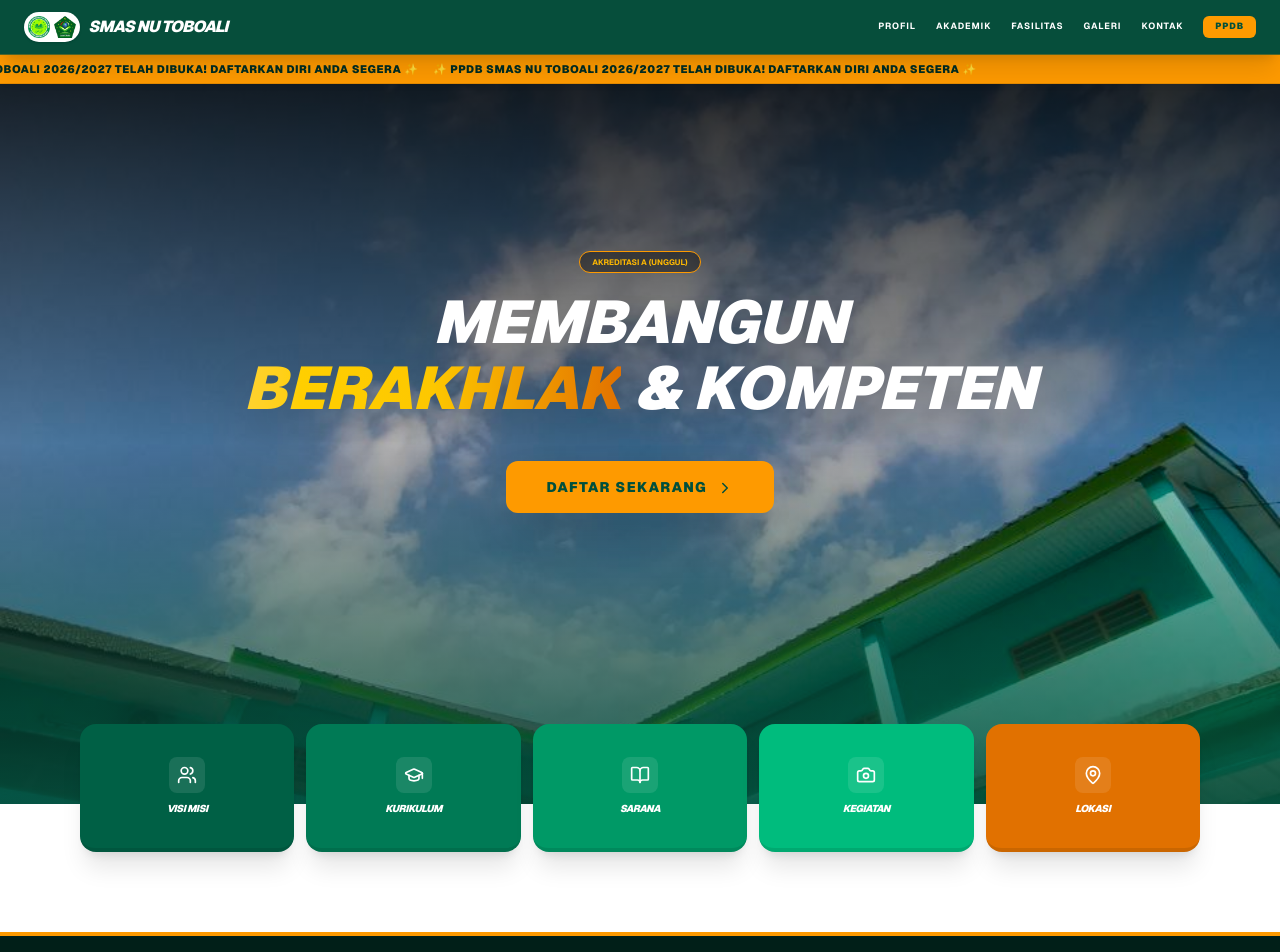
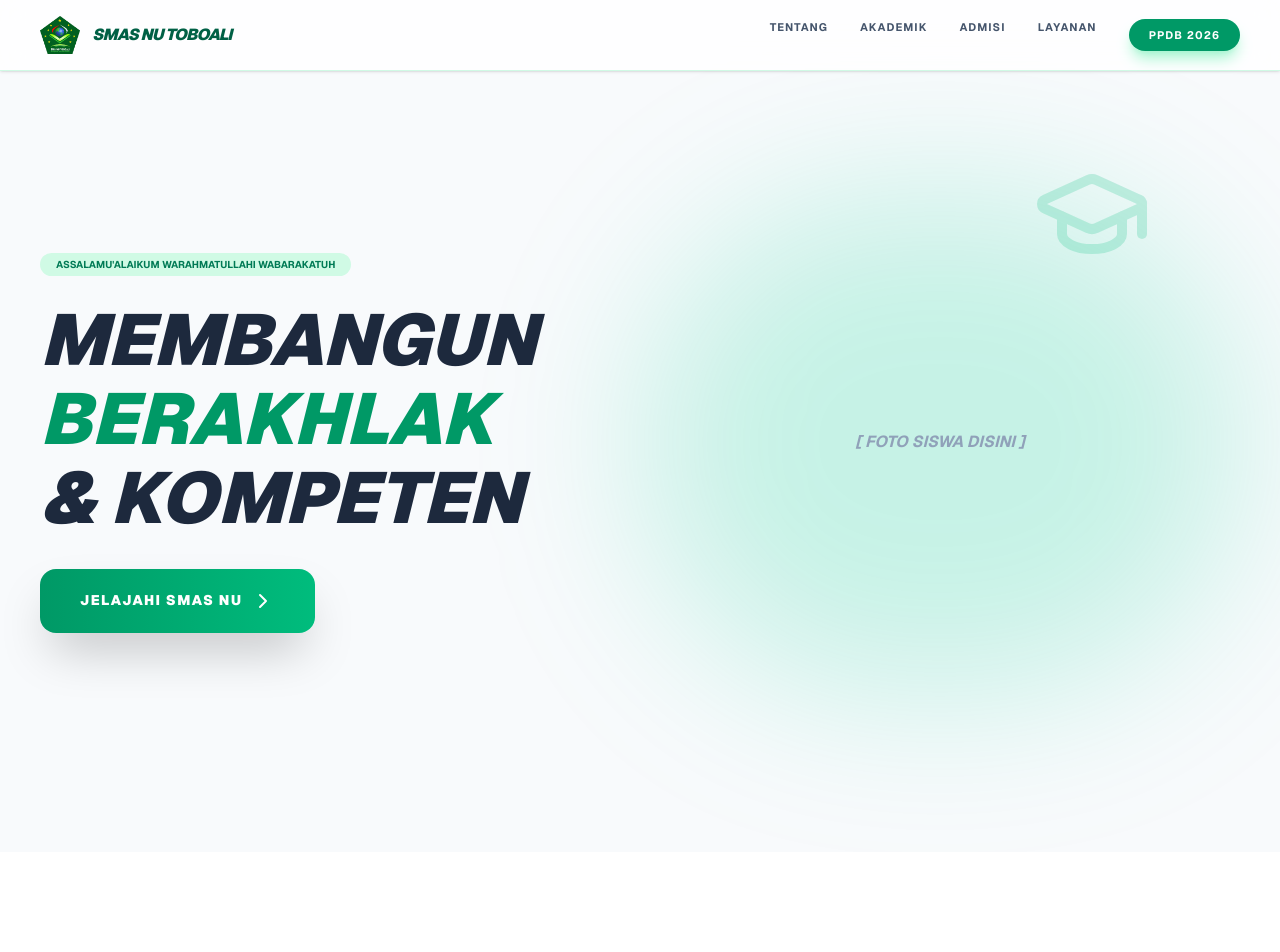
Before and after one commit to dapamutakkin44-dev/smas-nu-toboali, a Next.js app: page / in a window 1280 px wide. Shown: the top 952 px of the page. After the commit the page ends 852 px from the top, so only its background shows below. Built offline with nearby package versions, Linux system fonts and the light colour scheme.

Commit message:
update hero section gaya universitas

```diff
--- a/src/app/page.tsx
+++ b/src/app/page.tsx
@@ -4,95 +4,60 @@ import React from 'react';
 import Image from 'next/image';
 import Link from 'next/link';
 import { motion } from 'framer-motion';
-import { ChevronRight, GraduationCap, MapPin, Users, BookOpen, Camera } from 'lucide-react';
+import { GraduationCap, Book, Users, Star, ChevronRight } from 'lucide-react';
 
-export default function HomePage() {
+export default function ModernHero() {
   return (
-    <main className="min-h-screen bg-white font-sans overflow-x-hidden text-slate-900">
-
-      {/* 1. NAVBAR */}
-      <nav className="bg-[#064E3B] text-white py-3 shadow-xl sticky top-0 z-[100] border-b border-amber-500/30">
-        <div className="container mx-auto flex justify-between items-center px-6">
-          <div className="flex items-center gap-2">
-            <div className="flex gap-1 bg-white p-1 rounded-full shadow-sm">
-              <Image src="/logo-yayasan.png" alt="Logo" width={22} height={22} />
-              <Image src="/logo-sma.png" alt="Logo" width={22} height={22} />
-            </div>
-            <h1 className="text-[10px] md:text-base font-black tracking-tighter uppercase italic">SMAS NU TOBOALI</h1>
-          </div>
-          <div className="hidden md:flex space-x-5 text-[9px] font-bold uppercase tracking-widest items-center">
-            {['Profil', 'Akademik', 'Fasilitas', 'Galeri', 'Kontak'].map((item) => (
-              <Link key={item} href={`/${item.toLowerCase()}`} className="text-white hover:text-amber-400 no-underline">{item}</Link>
-            ))}
-            <Link href="/ppdb" className="bg-amber-500 text-emerald-900 px-3 py-1 rounded-md font-black no-underline">PPDB</Link>
-          </div>
+    <main className="min-h-screen bg-[#f8fafc] overflow-hidden font-sans">
+      {/* 1. NAVBAR TRANSPARAN MODERN */}
+      <nav className="fixed top-0 w-full z-50 bg-white/80 backdrop-blur-md border-b border-emerald-100 py-4 px-10 flex justify-between items-center shadow-sm">
+        <div className="flex items-center gap-3">
+          <Image src="/logo-sma.png" alt="Logo" width={40} height={40} />
+          <h1 className="font-black text-emerald-800 tracking-tighter uppercase italic">SMAS NU TOBOALI</h1>
+        </div>
+        <div className="hidden md:flex gap-8 text-[11px] font-bold uppercase text-slate-600 tracking-widest">
+          {['Tentang', 'Akademik', 'Admisi', 'Layanan'].map(item => (
+            <Link key={item} href="#" className="hover:text-emerald-600 transition-colors no-underline">{item}</Link>
+          ))}
+          <Link href="/ppdb" className="bg-emerald-600 text-white px-5 py-2 rounded-full no-underline hover:bg-emerald-700 shadow-lg shadow-emerald-200">PPDB 2026</Link>
         </div>
       </nav>
 
-      {/* 2. RUNNING TEXT */}
-      <div className="bg-amber-500 py-1.5 overflow-hidden whitespace-nowrap border-b border-black/10 relative z-50">
-        <div className="flex">
-          <motion.div animate={{ x: ["0%", "-100%"] }} transition={{ repeat: Infinity, duration: 25, ease: "linear" }} className="inline-block text-emerald-950 font-black text-[9px] md:text-[11px] uppercase tracking-wider flex-shrink-0">
-            ✨ PPDB SMAS NU TOBOALI 2026/2027 TELAH DIBUKA! DAFTARKAN DIRI ANDA SEGERA ✨ &nbsp;&nbsp;&nbsp;&nbsp;
-          </motion.div>
-          <motion.div animate={{ x: ["0%", "-100%"] }} transition={{ repeat: Infinity, duration: 25, ease: "linear" }} className="inline-block text-emerald-950 font-black text-[9px] md:text-[11px] uppercase tracking-wider flex-shrink-0">
-            ✨ PPDB SMAS NU TOBOALI 2026/2027 TELAH DIBUKA! DAFTARKAN DIRI ANDA SEGERA ✨ &nbsp;&nbsp;&nbsp;&nbsp;
-          </motion.div>
-        </div>
-      </div>
+      {/* 2. HERO SECTION GAYA UNIV */}
+      <section className="relative pt-32 pb-20 md:pt-48 md:pb-40 px-10">
+        {/* Ornamen Melayang */}
+        <motion.div animate={{ y: [0, -20, 0] }} transition={{ repeat: Infinity, duration: 5 }} className="absolute top-40 right-[10%] opacity-20 hidden md:block text-emerald-500">
+          <GraduationCap size={120} />
+        </motion.div>
 
-      {/* 3. HERO SECTION - TINGGI DITAMBAH BIAR TOMBOL GAK KETUTUP */}
-      <section className="relative min-h-[90vh] flex items-center justify-center text-white text-center pt-10 pb-32">
-        <div className="absolute inset-0 z-0">
-          <Image src="/gedung-sekolah.jpg" alt="Gedung" fill priority className="object-cover" />
-          <div className="absolute inset-0 bg-gradient-to-b from-black/80 via-black/20 to-[#064E3B]/90"></div>
-        </div>
+        <div className="container mx-auto flex flex-col md:flex-row items-center relative z-10">
+          {/* Sisi Kiri: Teks */}
+          <div className="md:w-1/2 text-center md:text-left">
+            <motion.div initial={{ opacity: 0, y: 20 }} animate={{ opacity: 1, y: 0 }} className="inline-block px-4 py-1 bg-emerald-100 text-emerald-700 rounded-full text-[10px] font-bold uppercase mb-6">
+              Assalamu'alaikum Warahmatullahi Wabarakatuh
+            </motion.div>
+            <motion.h2 initial={{ opacity: 0, y: 20 }} animate={{ opacity: 1, y: 0 }} transition={{ delay: 0.2 }} className="text-5xl md:text-7xl font-black text-slate-800 leading-[1.1] mb-8 uppercase italic">
+              Membangun <br/> <span className="text-emerald-600">Berakhlak</span> <br/> & Kompeten
+            </motion.h2>
+            <motion.div initial={{ opacity: 0 }} animate={{ opacity: 1 }} transition={{ delay: 0.4 }}>
+              <Link href="/ppdb" className="bg-gradient-to-r from-emerald-600 to-emerald-500 text-white px-10 py-5 rounded-2xl font-black text-sm no-underline uppercase tracking-widest shadow-2xl hover:scale-105 transition-all inline-block border-none">
+                Jelajahi SMAS NU <ChevronRight className="inline ml-1" />
+              </Link>
+            </motion.div>
+          </div>
 
-        <div className="relative z-10 px-6 max-w-4xl">
-          <div className="inline-block px-3 py-1 border border-amber-500 text-amber-400 rounded-full text-[8px] font-bold uppercase mb-4 bg-black/40">Akreditasi A (UNGGUL)</div>
-
-          <h2 className="text-4xl md:text-6xl font-black mb-6 leading-[1.1] uppercase italic drop-shadow-2xl">
-            Membangun <br/>
-            <span className="text-transparent bg-clip-text bg-gradient-to-r from-amber-300 via-yellow-400 to-amber-600">Berakhlak</span> <br className="md:hidden" /> & Kompeten
-          </h2>
-
-          {/* TOMBOL DAFTAR - DIBERI MARGIN BAWAH LEBIH BANYAK */}
-          <div className="mt-10 mb-10">
-            <Link href="/ppdb" className="relative z-50 inline-block bg-amber-500 text-emerald-900 px-10 py-4 rounded-xl font-black text-sm no-underline uppercase tracking-widest shadow-2xl hover:bg-white transition-all transform hover:scale-105 border-none">
-              Daftar Sekarang <ChevronRight className="inline ml-1" size={18} />
-            </Link>
+          {/* Sisi Kanan: Foto Siswa (Contoh) */}
+          <div className="md:w-1/2 mt-20 md:mt-0 relative">
+            <motion.div initial={{ scale: 0.8, opacity: 0 }} animate={{ scale: 1, opacity: 1 }} transition={{ duration: 0.8 }}>
+              {/* Mimin bisa ganti src ini dengan foto siswa yang sudah dihapus backgroundnya */}
+              <div className="relative w-full h-[500px] flex items-center justify-center">
+                 <div className="absolute inset-0 bg-emerald-400/20 rounded-full blur-[80px] -z-10"></div>
+                 <p className="text-slate-400 font-bold italic uppercase">[ Foto Siswa Disini ]</p>
+              </div>
+            </motion.div>
           </div>
         </div>
       </section>
-
-      {/* 4. MENU CEPAT */}
-      <section className="relative z-[60] -mt-20 max-w-6xl mx-auto px-4 pb-20">
-        <div className="grid grid-cols-2 md:grid-cols-5 gap-3">
-          {[
-            { n: "Visi Misi", h: "/profil", c: "bg-emerald-800", i: <Users size={20}/> },
-            { n: "Kurikulum", h: "/akademik", c: "bg-emerald-700", i: <GraduationCap size={20}/> },
-            { n: "Sarana", h: "/fasilitas", c: "bg-emerald-600", i: <BookOpen size={20}/> },
-            { n: "Kegiatan", h: "/galeri", c: "bg-emerald-500", i: <Camera size={20}/> },
-            { n: "Lokasi", h: "/kontak", c: "bg-amber-600", i: <MapPin size={20}/> },
-          ].map((m) => (
-            <Link key={m.n} href={m.h} className={`${m.c} flex flex-col items-center justify-center p-4 rounded-2xl text-white shadow-xl no-underline h-32 hover:-translate-y-2 transition-transform border-b-4 border-black/10`}>
-              <div className="mb-2 bg-white/10 p-2 rounded-lg">{m.i}</div>
-              <span className="font-black uppercase text-[10px] italic tracking-tighter">{m.n}</span>
-            </Link>
-          ))}
-        </div>
-      </section>
-
-      {/* 5. FOOTER */}
-      <footer className="bg-[#011f18] py-16 text-center border-t-4 border-amber-500 text-white">
-        <div className="flex justify-center gap-6 mb-8 items-center">
-          <Image src="/logo-yayasan.png" alt="Logo" width={45} height={45} />
-          <div className="w-[1px] h-10 bg-white/20"></div>
-          <Image src="/logo-sma.png" alt="Logo" width={45} height={45} />
-        </div>
-        <p className="font-black tracking-[0.3em] uppercase text-[11px] mb-2">© 2026 SMAS NU TOBOALI</p>
-        <p className="text-[9px] uppercase tracking-widest text-white/40">Di bawah naungan Yayasan Pendidikan Fathmah Alwi</p>
-      </footer>
     </main>
   );
 }
```
